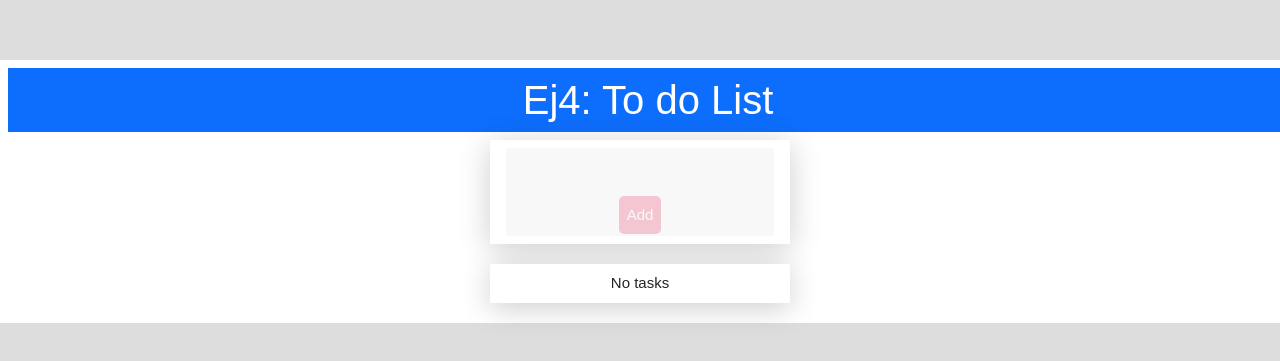
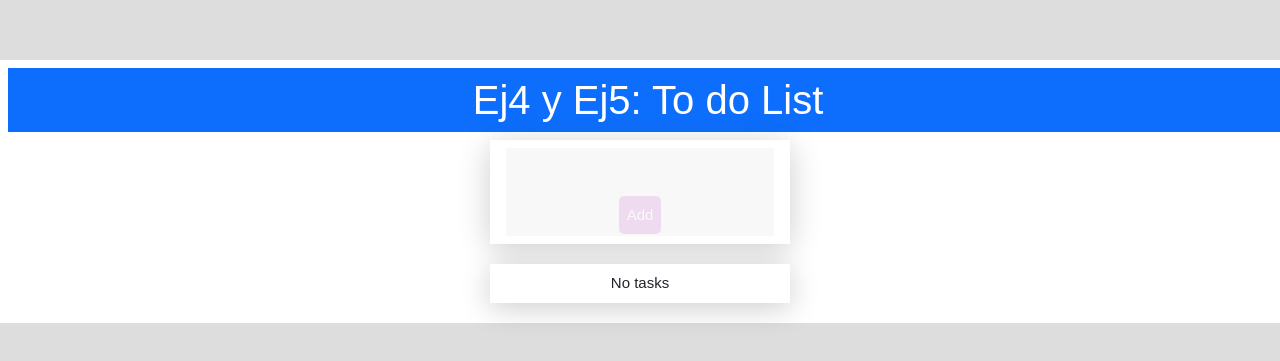
Before and after one commit to carolinavalverde/ReactEj4, a React (Vite) app: page / in a window 1280 px wide. Shown: the part 209-570 px from the top of the page. Built offline with nearby package versions, Linux system fonts and the light colour scheme.

Commit message:
agrego titulo y colores nuevos

```diff
--- a/src/App.jsx
+++ b/src/App.jsx
@@ -7,7 +7,7 @@ function App() {
   return (
     <div className="App">
       <h1 className="container-fluid text-center text-bg-primary m-2 p-2">
-        Ej4: To do List
+        Ej4 y Ej5: To do List
       </h1>
       <Container />
     </div>
--- a/src/Styles/App.scss
+++ b/src/Styles/App.scss
@@ -25,10 +25,10 @@ html {
 
 
   /** BUTTONS*/
-  $colorPink: #e95678;
+  $colorPink: #dc9bde;
   $colorPinkHover:#c23455;
 
-  $colorBlue: #25b0bc;
+  $colorBlue: #9adddd;
   $colorBlueHover:#166b72;
 
   @mixin button($class, $color, $colorHover) {
@@ -75,7 +75,7 @@ html {
   /* Original styles by Shaw : https://codepen.io/shshaw/pen/WXMdwE */
   $duration: 0.4s;
   $stroke: #42d7e4;
-  $colorText: #076b74;
+  $colorText: #234144;
   $colorTextChecked: #a5e7ec;
 
   .todo {
```
